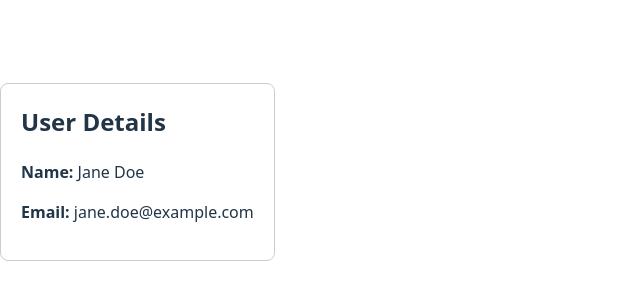
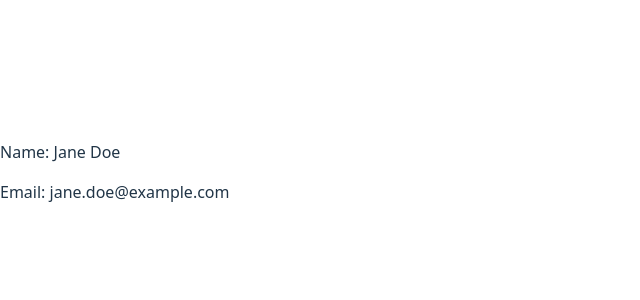
Before and after one commit to nourKhattab-nour/alx-fe-reactjs, a React (Vite) app in the folder alx-react-app-props/: page / in a window 1280 px wide. Shown: the part 228-528 px from the top of the page, without its empty margins (0-640 px from the left). Built offline with nearby package versions, Linux system fonts and the light colour scheme.

Commit message:
Update UserDetails.jsx

```diff
--- a/alx-react-app-props/src/UserDetails.jsx
+++ b/alx-react-app-props/src/UserDetails.jsx
@@ -2,19 +2,13 @@ import { useContext } from 'react';
 import UserContext from './UserContext';
 
 function UserDetails() {
+  // Consume the UserContext using useContext hook
   const userData = useContext(UserContext);
 
   return (
-    <div style={{
-      border: '1px solid #ccc',
-      padding: '20px',
-      borderRadius: '8px',
-      maxWidth: '300px',
-      margin: '20px auto'
-    }}>
-      <h2 style={{ marginTop: 0 }}>User Details</h2>
-      <p><strong>Name:</strong> {userData.name}</p>
-      <p><strong>Email:</strong> {userData.email}</p>
+    <div>
+      <p>Name: {userData.name}</p>
+      <p>Email: {userData.email}</p>
     </div>
   );
 }
```
